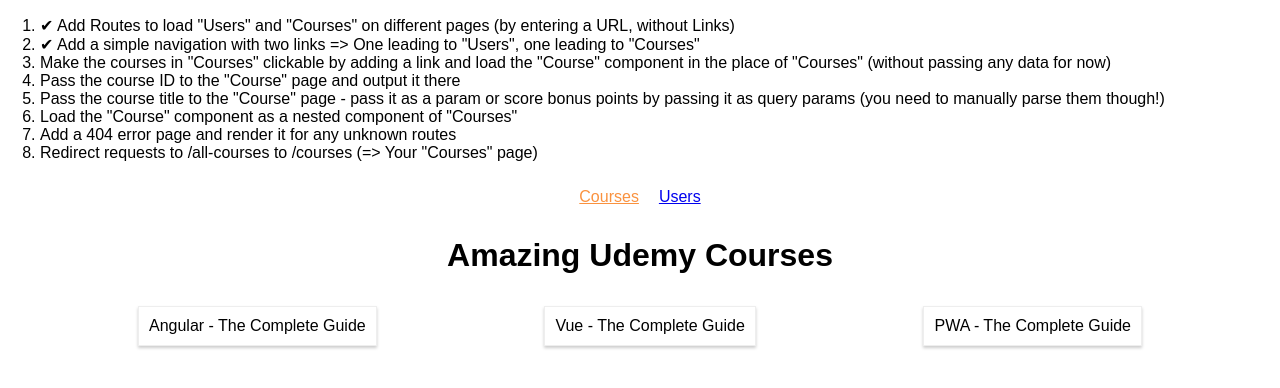
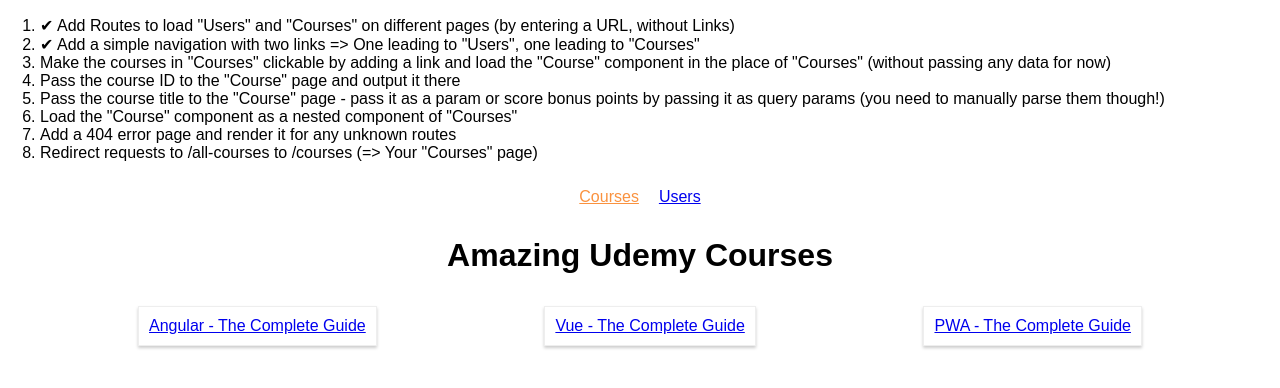
Before and after one commit to W3AI/max-routing-project, a React (Create React App) app: page /courses in a window 1280 px wide. Shown: the top 388 px of the page. Built offline with nearby package versions, Linux system fonts and the light colour scheme.

Commit message:
added Link to Courses comp to wrap Course Article

```diff
--- a/src/App.js
+++ b/src/App.js
@@ -1,14 +1,15 @@
 import React, { Component } from 'react';
-import { Route, NavLink } from 'react-router-dom';
+import { Route, NavLink, Switch } from 'react-router-dom';
 
 import Courses from './containers/Courses/Courses';
+import Course from './containers/Course/Course';
 import Users from './containers/Users/Users';
 
 class App extends Component {
-  render () {
+    render() {
         return (
             <div className="App">
-        <ol style={{textAlign: 'left'}}>
+                <ol style={{ textAlign: 'left' }}>
                     <li>&#10004; Add Routes to load "Users" and "Courses" on different pages (by entering a URL, without Links)</li>
                     <li>&#10004; Add a simple navigation with two links => One leading to "Users", one leading to "Courses"</li>
                     <li>Make the courses in "Courses" clickable by adding a link and load the "Course" component in the place of "Courses" (without passing any data for now)</li>
@@ -19,17 +20,20 @@
                     <li>Redirect requests to /all-courses to /courses (=> Your "Courses" page)</li>
                 </ol>
                 <nav>
-            <ul style={{listStyle: 'none', margin: 'auto', padding: '0'}}>
-                <li style={{margin: '10px', display: 'inline-block'}}>
+                    <ul style={{ listStyle: 'none', margin: 'auto', padding: '0' }}>
+                        <li style={{ margin: '10px', display: 'inline-block' }}>
                             <NavLink to="/courses">Courses</NavLink>
                         </li>
-                <li style={{margin: '10px', display: 'inline-block'}}>
+                        <li style={{ margin: '10px', display: 'inline-block' }}>
                             <NavLink to="/users">Users</NavLink>
                         </li>
                     </ul>
                 </nav>
+                <Switch>
+                    <Route path="/users" component={Users} />
+                    <Route path="/courses/course" component={Course} />
                     <Route path="/courses" component={Courses} />
-        <Route path="/users" component={Users} />
+                </Switch>
             </div>
         );
     }
--- a/src/containers/Courses/Courses.js
+++ b/src/containers/Courses/Courses.js
@@ -1,4 +1,5 @@
 import React, { Component } from 'react';
+import { Link } from 'react-router-dom';
 
 import './Courses.css';
 
@@ -18,7 +19,11 @@
                 <section className="Courses">
                     {
                         this.state.courses.map( course => {
-                            return <article className="Course" key={course.id}>{course.title}</article>;
+                            return (
+                                <Link key={course.id} to={this.props.match.url + '/course'}>
+                                    <article className="Course">{course.title}</article>
+                                </Link>
+                                );
                         } )
                     }
                 </section>
```
Lines whose indentation alone changed are shown as unchanged.
